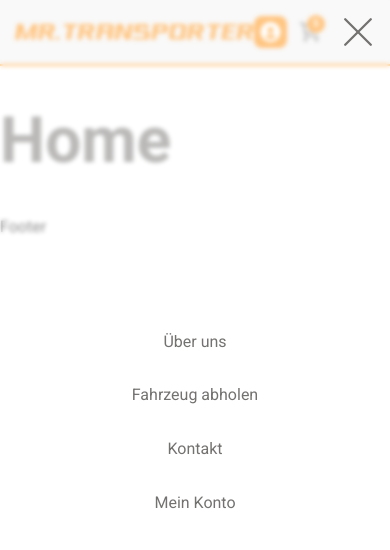
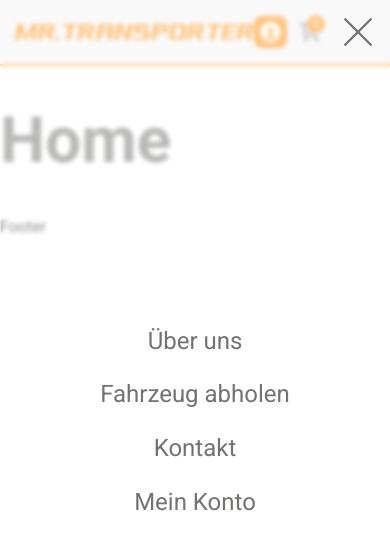
Before and after one commit to d-arefyev/react-mr-transporter, a React (Vite) app: page / in a window 390 px wide. Both pictures are taken after a click on the button 358 px from the left and 34 px from the top of the page. Shown: the top 550 px of the page. Built offline with nearby package versions, Linux system fonts and the light colour scheme.

Commit message:
corrected

```diff
--- a/src/components/Header/Header.jsx
+++ b/src/components/Header/Header.jsx
@@ -1,8 +1,10 @@
 import React, { useState, useEffect } from 'react';
-import { Link } from 'react-router-dom';
+import { NavLink } from 'react-router-dom';
+
 import mainLogo from '../../assets/icons/main-logo.svg';
 import cartIcon from '../../assets/icons/cart.svg';
 import LoginButton from '../Buttons/LoginButton/LoginButton';
+
 import styles from './Header.module.scss';
 
 const Header = ({ cartItems = [] }) => {
@@ -29,39 +31,58 @@ const Header = ({ cartItems = [] }) => {
       <div className="container">
         <div className={styles.headerContent}>
           {/* Логотип */}
-          <Link to="/">
+          <NavLink to="/">
             <img src={mainLogo} alt="MR.TRANSPORTER" className={styles.mainLogo} />
-          </Link>
+          </NavLink>
 
           <div className={styles.headerRight}>
             {/* Навигация */}
             <nav className={styles.navBlock}>
               <ul>
                 <li>
-                  <Link to="/about">Über uns</Link>
+                  <NavLink
+                    to="/about"
+                    className={({ isActive }) => (isActive ? styles.activeLink : '')}
+                  >
+                    Über uns
+                  </NavLink>
                 </li>
                 <li>
-                  <Link to="/pickup">Fahrzeug abholen</Link>
+                  <NavLink
+                    to="/pickup"
+                    className={({ isActive }) => (isActive ? styles.activeLink : '')}
+                  >
+                    Fahrzeug abholen
+                  </NavLink>
                 </li>
                 <li>
-                  <Link to="/contact">Kontakt</Link>
+                  <NavLink
+                    to="/contact"
+                    className={({ isActive }) => (isActive ? styles.activeLink : '')}
+                  >
+                    Kontakt
+                  </NavLink>
                 </li>
                 <li>
-                  <Link to="/account">Mein Konto</Link>
+                  <NavLink
+                    to="/account"
+                    className={({ isActive }) => (isActive ? styles.activeLink : '')}
+                  >
+                    Mein Konto
+                  </NavLink>
                 </li>
               </ul>
             </nav>
 
             <LoginButton onClick />
-            {/* <LoginButton onClick={() => alert("Button clicked!")} /> */}
 
             {/* Корзина */}
-            <Link to="/cart" className={styles.cartIcon}>
+            <NavLink to="/cart" className={styles.cartIcon}>
               <img src={cartIcon} alt="Cart" />
               {cartItemsCount > 0 && (
                 <span className={styles.cartBadge}>{cartItemsCount}</span>
               )}
-            </Link>
+            </NavLink>
 
             {/* Кнопка бургер для мобильного меню */}
             {isMobile && !isMenuOpen && (
@@ -76,6 +97,7 @@ const Header = ({ cartItems = [] }) => {
           </div>
         </div>
       </div>
+
       {/* Кнопка закрытия меню для мобильного устройства */}
       {isMobile && isMenuOpen && (
         <button className={styles.closeButton} onClick={handleMenuToggle}>
@@ -85,22 +107,47 @@ const Header = ({ cartItems = [] }) => {
           </svg>
         </button>
       )}
+
       {/* Мобильное меню */}
       {isMobile && isMenuOpen && (
         <div className={`${styles.mobileOverlay} ${isMenuOpen ? styles.visible : ''}`}>
           <div className={styles.mobileMenuBody}>
             <ul className={styles.mobileMenuList}>
               <li className={styles.mobileMenuItem}>
-                <Link to="/about" className={styles.navLink} onClick={handleMenuToggle}>Über uns</Link>
+                <NavLink
+                  to="/about"
+                  className={({ isActive }) => (isActive ? styles.activeLink : '')}
+                  onClick={handleMenuToggle}
+                >
+                  Über uns
+                </NavLink>
               </li>
               <li className={styles.mobileMenuItem}>
-                <Link to="/pickup" className={styles.navLink} onClick={handleMenuToggle}>Fahrzeug abholen</Link>
+                <NavLink
+                  to="/pickup"
+                  className={({ isActive }) => (isActive ? styles.activeLink : '')}
+                  onClick={handleMenuToggle}
+                >
+                  Fahrzeug abholen
+                </NavLink>
               </li>
               <li className={styles.mobileMenuItem}>
-                <Link to="/contact" className={styles.navLink} onClick={handleMenuToggle}>Kontakt</Link>
+                <NavLink
+                  to="/contact"
+                  className={({ isActive }) => (isActive ? styles.activeLink : '')}
+                  onClick={handleMenuToggle}
+                >
+                  Kontakt
+                </NavLink>
               </li>
               <li className={styles.mobileMenuItem}>
-                <Link to="/account" className={styles.navLink} onClick={handleMenuToggle}>Mein Konto</Link>
+                <NavLink
+                  to="/account"
+                  className={({ isActive }) => (isActive ? styles.activeLink : '')}
+                  onClick={handleMenuToggle}
+                >
+                  Mein Konto
+                </NavLink>
               </li>
             </ul>
           </div>
@@ -111,121 +158,3 @@ const Header = ({ cartItems = [] }) => {
 };
 
 export default Header;
-
-
-
-
-
-
-
-
-
-// import React, { useState, useEffect } from 'react';
-// // import { useSelector } from 'react-redux';
-// import { Link } from "react-router-dom";
-
-// import mainLogo from "../../assets/icons/main-logo.svg";
-// import cartIcon from "../../assets/icons/cart.svg";
-// import LoginButton from "../Buttons/LoginButton/LoginButton";
-
-// import styles from "./Header.module.scss";
-
-// const Header = ({ cartItems = [] }) => {
-//   const [isMenuOpen, setIsMenuOpen] = useState(false);
-//   // const cartItems = useSelector((state) => state.cart.items);
-//   const cartItemsCount = cartItems.reduce((total, item) => total + item.quantity, 5);
-//   const [isMobile, setIsMobile] = useState(window.innerWidth <= 767);
-
-//   useEffect(() => {
-//     const handleResize = () => {
-//       setIsMobile(window.innerWidth <= 767);
-//     };
-
-//     window.addEventListener('resize', handleResize);
-
-//     return () => window.removeEventListener('resize', handleResize);
-//   }, []);
-
-//   const handleMenuToggle = () => {
-//     setIsMenuOpen(!isMenuOpen);
-//   };
-
-//   const handleSubmit = () => {
-//     alert("Button clicked!");
-//   };
-
-//   return (
-//     <header>
-//       <div className="container">
-//         <div className={styles.headerContent}>
-//           {/* Логотип */}
-//           <Link to="/">
-//             <img src={mainLogo} alt="MR.TRANSPORTER" className={styles.mainLogo} />
-//           </Link>
-
-//           <div className={styles.headerRight}>
-//             {/* Навигация */}
-//             <nav className={styles.navBlock}>
-//               <ul>
-//                 <li>
-//                   <Link to="/about">Über uns</Link>
-//                 </li>
-//                 <li>
-//                   <Link to="/pickup">Fahrzeug abholen</Link>
-//                 </li>
-//                 <li>
-//                   <Link to="/contact">Kontakt</Link>
-//                 </li>
-//                 <li>
-//                   <Link to="/account">Mein Konto</Link>
-//                 </li>
-//               </ul>
-//             </nav>
-
-//             <LoginButton
-//               // onClick={() => console.log("Login clicked")}
-//               onClick
-//             />
-
-//             {/* Корзина */}
-//             <Link to="/cart" className={styles.cartIcon}>
-//               <img src={cartIcon} alt="Cart" />
-//               {cartItemsCount > 0 && (
-//                 <span className={styles.cartBadge}>{cartItemsCount}</span>
-//               )}
-//             </Link>
-//           </div>
-//         </div>
-//       </div>
-
-//       {isMobile && (
-//         <div className={`${styles.mobileOverlay} ${isMenuOpen ? styles.visible : ''}`}>
-//           <button className={styles.closeButton} onClick={handleMenuToggle}>
-//             <svg width="36" height="36" viewBox="0 0 36 36" fill="none" xmlns="http://www.w3.org/2000/svg">
-//               <path d="M34 2L2 34" stroke="none" strokeWidth="3.67" strokeLinecap="round" strokeLinejoin="round"/>
-//               <path d="M2 2L34 34" stroke="none" strokeWidth="3.67" strokeLinecap="round" strokeLinejoin="round"/>
-//             </svg>
-//           </button>
-//           <div className={styles.mobileMenuBody}>
-//             <ul className={styles.mobileMenuList}>
-//               <li className={styles.mobileMenuItem}>
-//                 <Link to="/about" className={styles.navLink} onClick={handleMenuToggle}>Über uns</Link>
-//               </li>
-//               <li className={styles.mobileMenuItem}>
-//                 <Link to="/pickup" className={styles.navLink} onClick={handleMenuToggle}>Fahrzeug abholen</Link>
-//               </li>
-//               <li className={styles.mobileMenuItem}>
-//                 <Link to="/contact" className={styles.navLink} onClick={handleMenuToggle}>Kontakt</Link>
-//               </li>
-//               <li className={styles.mobileMenuItem}>
-//                 <Link to="/account" className={styles.navLink} onClick={handleMenuToggle}>Mein Konto</Link>
-//               </li>
-//             </ul>
-//           </div>
-//         </div>
-//       )}
-//     </header>
-//   );
-// };
-
-// export default Header;
--- a/src/components/Header/Header.module.scss
+++ b/src/components/Header/Header.module.scss
@@ -71,6 +71,11 @@ header {
     top: -7px;
     right: -5px;
   }
+}
+
+.activeLink {
+  font-weight: 600;
+  color: var(--color-accent);
 }
 
 @include mobile {
@@ -147,6 +152,7 @@ header {
 
 .mobileMenuList {
   text-align: center;
+  font-size: 24px;
 }
 
 .mobileMenuItem {
```
Lines whose indentation alone changed are shown as unchanged.
